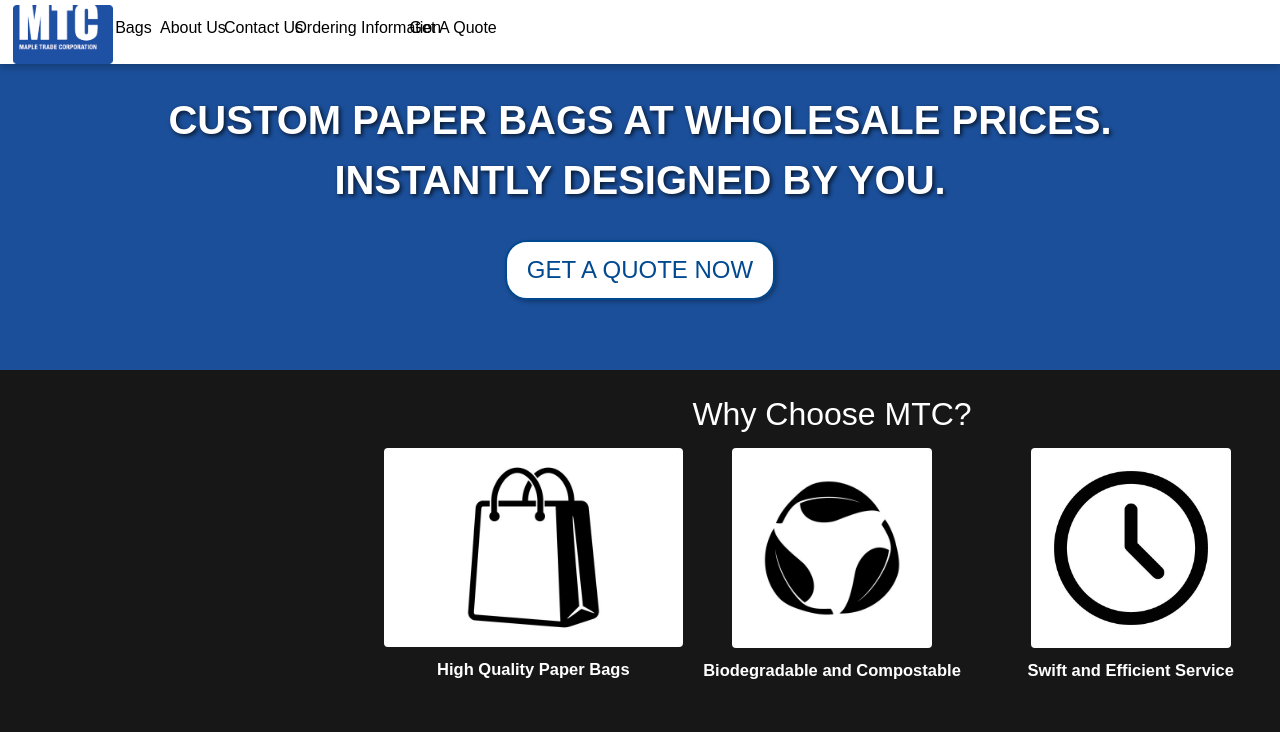
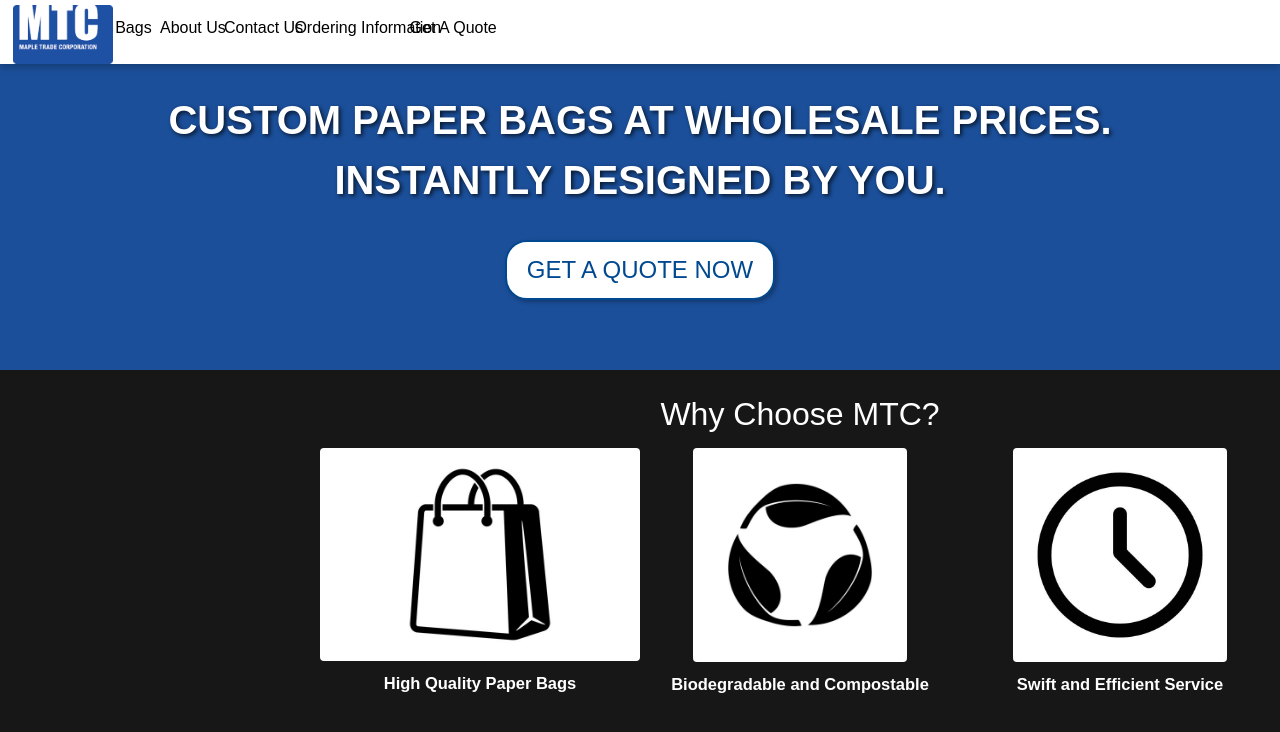
Before and after one commit to paul-ngyn/TKN-Paperbags, a Next.js app: page / in a window 1280 px wide. Shown: the top 732 px of the page. Built offline with nearby package versions, Linux system fonts and the light colour scheme.

Commit message:
added quote button transition

```diff
--- a/app/globals.css
+++ b/app/globals.css
@@ -33,7 +33,7 @@ body {
   height: 30%;
   font-size: 32px;
   text-align: CENTER;
-  padding-left: 30%;
+  padding-left: 25%;
 }
 
 .features {
@@ -43,7 +43,7 @@ body {
   flex-wrap: nowrap; /* Optional: allows wrapping if there are too many items */
   margin-bottom:10px;
   margin-top: 10px;
-  padding-left: 30%; /* Move features to the right */
+  padding-left: 25%; /* Move features to the right */
 }
 
 .feature {
```
